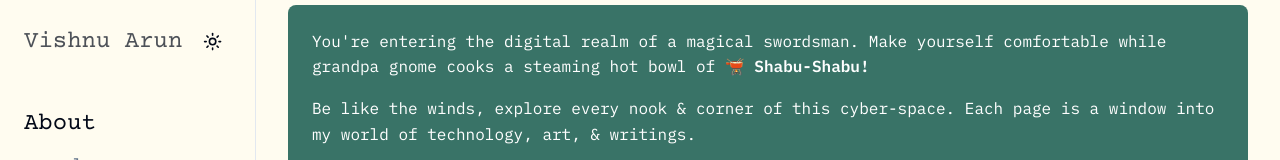
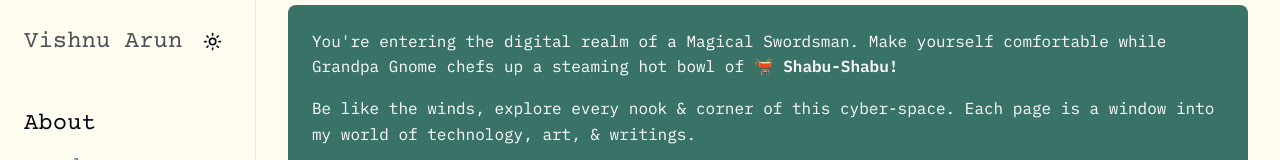
Before and after one commit to vishnuarun02/whoami, a Next.js app: page / in a window 1280 px wide. Shown: the top 160 px of the page. Built offline with nearby package versions, Linux system fonts and the light colour scheme.

Commit message:
Quick update

```diff
--- a/app/page.tsx
+++ b/app/page.tsx
@@ -73,8 +73,8 @@ export default function Home() {
         style={{ backgroundColor: bgColor }}
       >
         <p className="mb-4">
-          You're entering the digital realm of a magical swordsman. Make yourself comfortable while grandpa gnome
-          cooks a steaming hot bowl of
+          You're entering the digital realm of a Magical Swordsman. Make yourself comfortable while Grandpa Gnome
+          chefs up a steaming hot bowl of
           <span className="font-bold">{food}</span>
         </p>
         <p>
```
